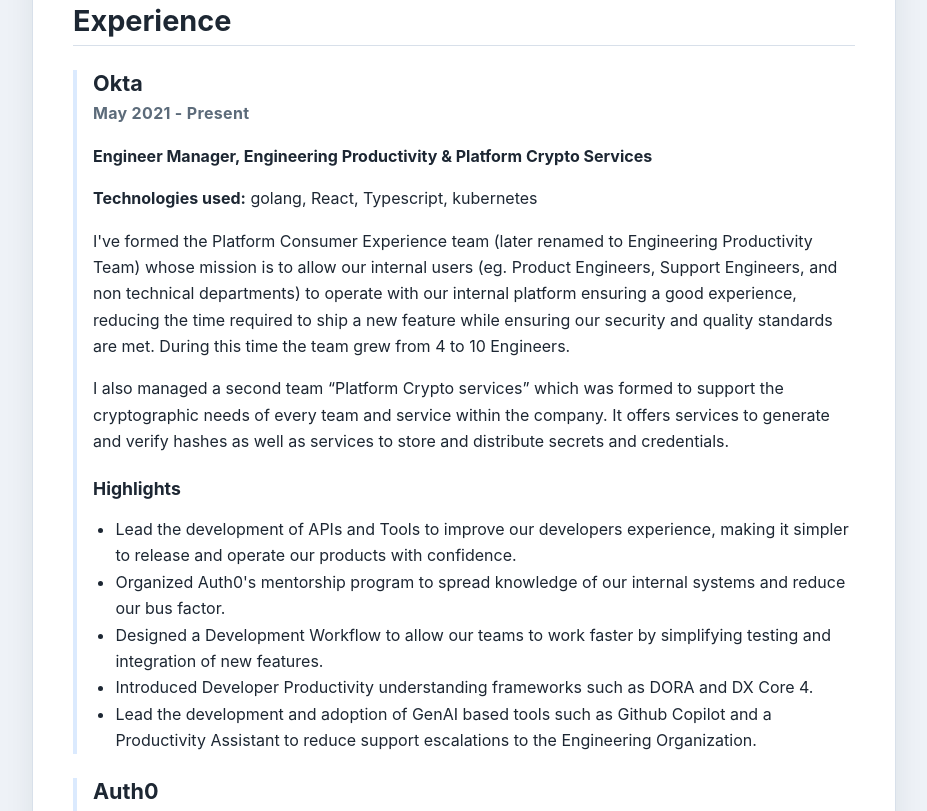
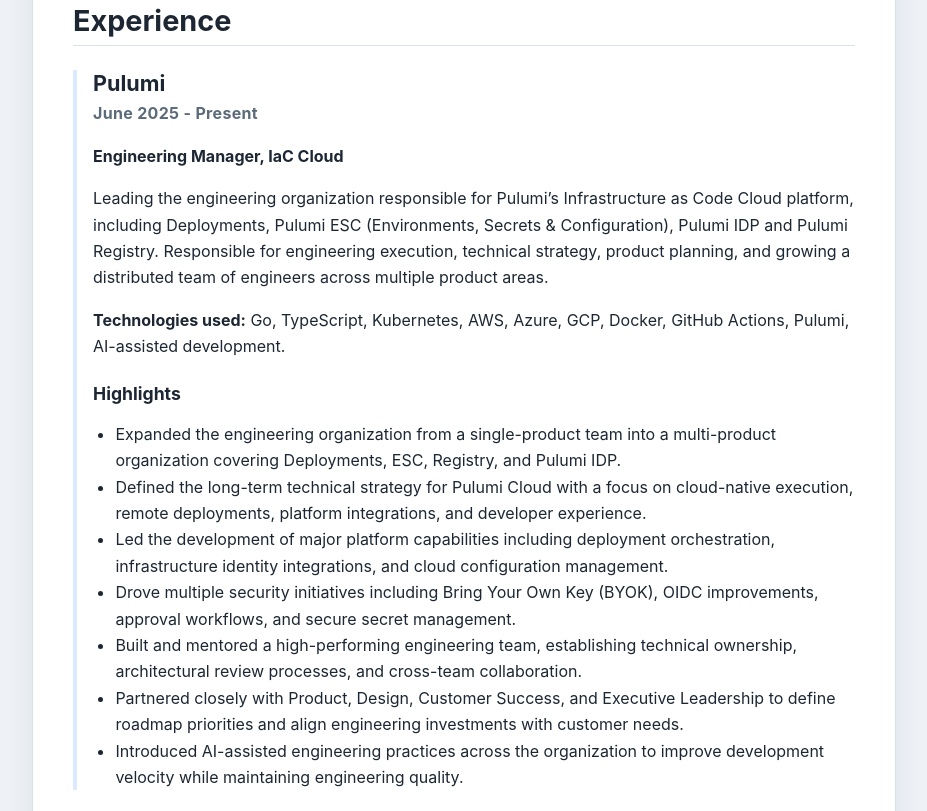
Before and after one commit to tehsis/resume.tehsis.dev, a plain HTML site: page index.html in a window 1280 px wide. Shown: the part 1244-2055 px from the top of the page, without its empty margins (302-1229 px from the left). Drawn offline with Linux system fonts and the light colour scheme.

Commit message:
updated resume

```diff
--- a/index.html
+++ b/index.html
@@ -77,8 +77,26 @@
           <h2 id="experience-title">Experience</h2>
 
           <article class="role">
+            <h3>Pulumi</h3>
+            <p class="date">June 2025 - Present</p>
+            <p><strong>Engineering Manager, IaC Cloud</strong></p>
+            <p>Leading the engineering organization responsible for Pulumi’s Infrastructure as Code Cloud platform, including Deployments, Pulumi ESC (Environments, Secrets &amp; Configuration), Pulumi IDP and Pulumi Registry. Responsible for engineering execution, technical strategy, product planning, and growing a distributed team of engineers across multiple product areas.</p>
+            <p><strong>Technologies used:</strong> Go, TypeScript, Kubernetes, AWS, Azure, GCP, Docker, GitHub Actions, Pulumi, AI-assisted development.</p>
+            <h4>Highlights</h4>
+            <ul>
+              <li>Expanded the engineering organization from a single-product team into a multi-product organization covering Deployments, ESC, Registry, and Pulumi IDP.</li>
+              <li>Defined the long-term technical strategy for Pulumi Cloud with a focus on cloud-native execution, remote deployments, platform integrations, and developer experience.</li>
+              <li>Led the development of major platform capabilities including deployment orchestration, infrastructure identity integrations, and cloud configuration management.</li>
+              <li>Drove multiple security initiatives including Bring Your Own Key (BYOK), OIDC improvements, approval workflows, and secure secret management.</li>
+              <li>Built and mentored a high-performing engineering team, establishing technical ownership, architectural review processes, and cross-team collaboration.</li>
+              <li>Partnered closely with Product, Design, Customer Success, and Executive Leadership to define roadmap priorities and align engineering investments with customer needs.</li>
+              <li>Introduced AI-assisted engineering practices across the organization to improve development velocity while maintaining engineering quality.</li>
+            </ul>
+          </article>
+
+          <article class="role">
             <h3>Okta</h3>
-            <p class="date">May 2021 - Present</p>
+            <p class="date">May 2021 - May 2025</p>
             <p><strong>Engineer Manager, Engineering Productivity &amp; Platform Crypto Services</strong></p>
             <p><strong>Technologies used:</strong> golang, React, Typescript, kubernetes</p>
             <p>I've formed the Platform Consumer Experience team (later renamed to Engineering Productivity Team) whose mission is to allow our internal users (eg. Product Engineers, Support Engineers, and non technical departments) to operate with our internal platform ensuring a good experience, reducing the time required to ship a new feature while ensuring our security and quality standards are met. During this time the team grew from 4 to 10 Engineers.</p>
```
Also changed, not shown: 1 other file.
